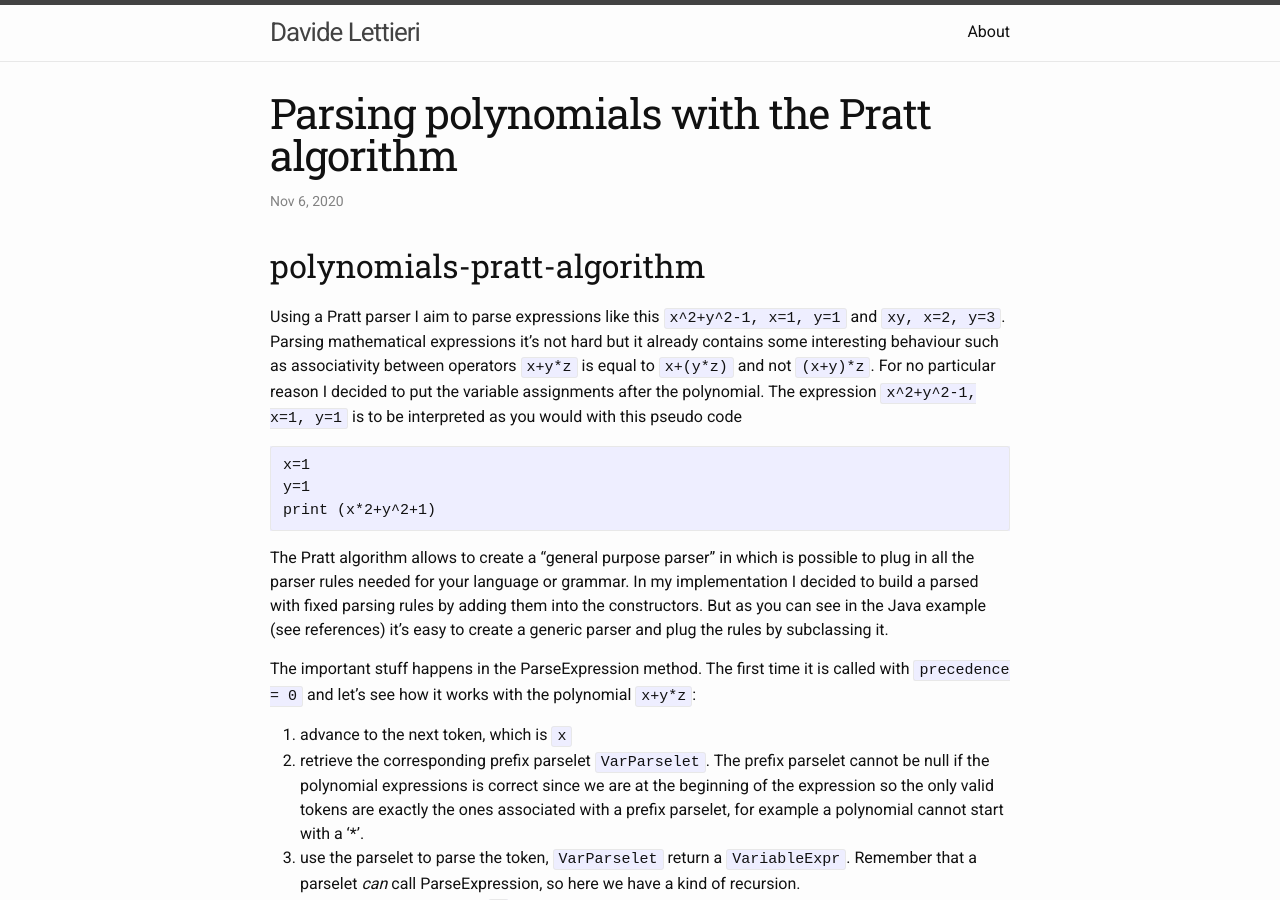
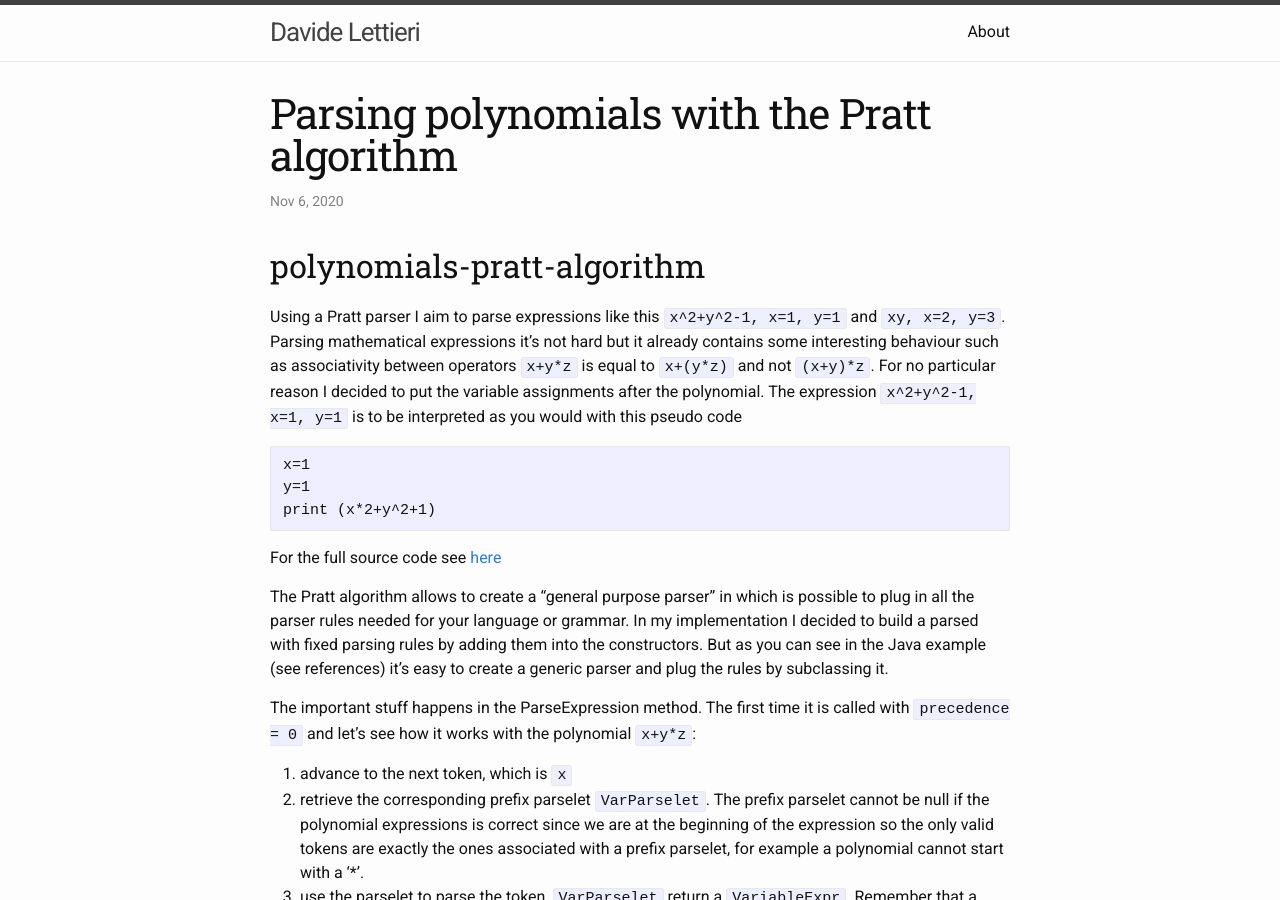
Before and after one commit to davidelettieri/davidelettieri.it, a Jekyll site: the page built from _posts/2020-11-06-Polynomials-pratt-algorithm.md, in a window 1280 px wide and 900 px high. Built offline with Jekyll 4.4.1, drawn with Linux system fonts in a browser that asks for light colours.

Commit message:
Update 2020-11-06-Polynomials-pratt-algorithm.md

````diff
--- a/_posts/2020-11-06-Polynomials-pratt-algorithm.md
+++ b/_posts/2020-11-06-Polynomials-pratt-algorithm.md
@@ -12,6 +12,7 @@ x=1
 y=1
 print (x*2+y^2+1)
 ```
+For the full source code see [here](https://github.com/davidelettieri/Polynomials-pratt-algorithm.html)
 
 The Pratt algorithm allows to create a "general purpose parser" in which is possible to plug in all the parser rules needed for your language or grammar. In my implementation I decided to build a parsed with fixed parsing rules by adding them into the constructors. But as you can see in the Java example (see references) it's easy to create a generic parser and plug the rules by subclassing it.
 
````
